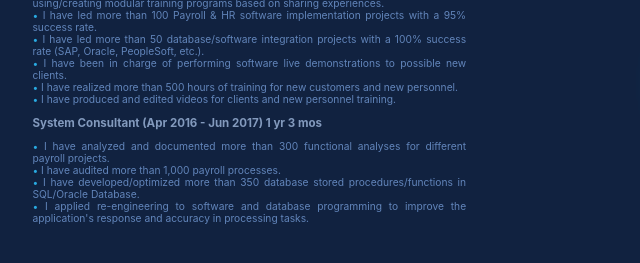
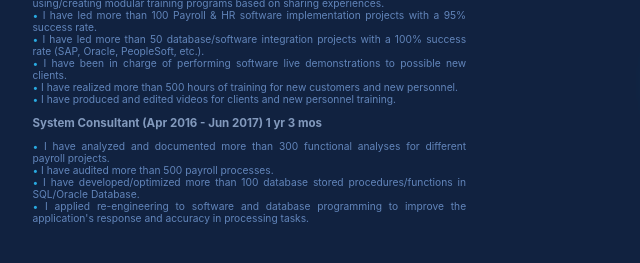
Before and after one commit to emfernandezv/homepage, a plain HTML site: page personal-site/experience.html in a window 1280 px wide. Shown: the part 1616-1879 px from the top of the page, 241-881 px from the left. Drawn offline with Linux system fonts and the light colour scheme.

Commit message:
last changes

```diff
--- a/personal-site/experience.html
+++ b/personal-site/experience.html
@@ -104,8 +104,8 @@
                     <a>•</a> I have produced and edited videos for clients and new personnel training. <br> </p>
                 <h2>System Consultant (Apr 2016 - Jun 2017) 1 yr 3 mos</h2>
                 <p><a>•</a> I have analyzed and documented more than 300 functional analyses for different payroll projects.<br>
-                    <a>•</a> I have audited more than 1,000 payroll processes.<br>
-                    <a>•</a> I have developed/optimized more than 350 database stored procedures/functions in SQL/Oracle Database.<br>
+                    <a>•</a> I have audited more than 500 payroll processes.<br>
+                    <a>•</a> I have developed/optimized more than 100 database stored procedures/functions in SQL/Oracle Database.<br>
                     <a>•</a> I applied re-engineering to software and database programming to improve the application's response and accuracy in processing tasks.</p>
                 </ul>
             <ul id="img-t7"><a href="www.sygnusconsulting.com" target="_blank">
```
